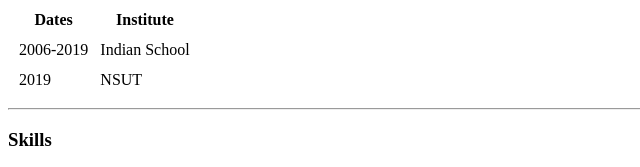
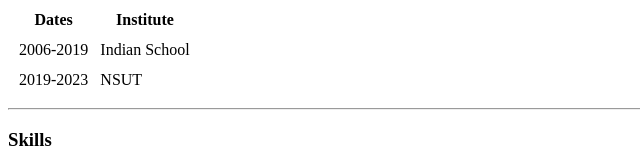
Before and after one commit to ArunavGoel/Bio, a plain HTML site: page index.html in a window 1280 px wide. Shown: the part 790-957 px from the top of the page, 0-640 px from the left. Drawn offline with Linux system fonts and the light colour scheme.

Commit message:
Update index.html

```diff
--- a/index.html
+++ b/index.html
@@ -56,7 +56,7 @@
       </tr>
       <tr>
         <td>
-          2019
+          2019-2023
         </td>
         <td>
           NSUT
```
